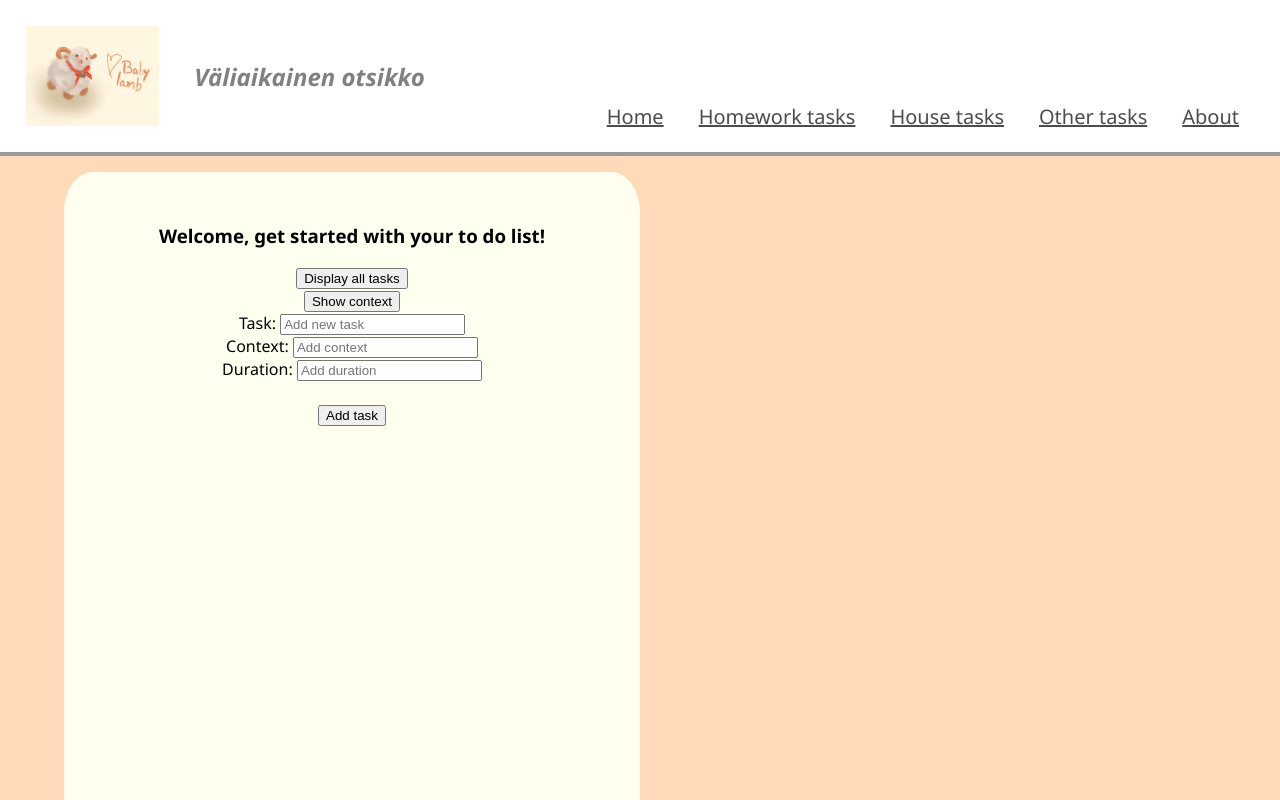
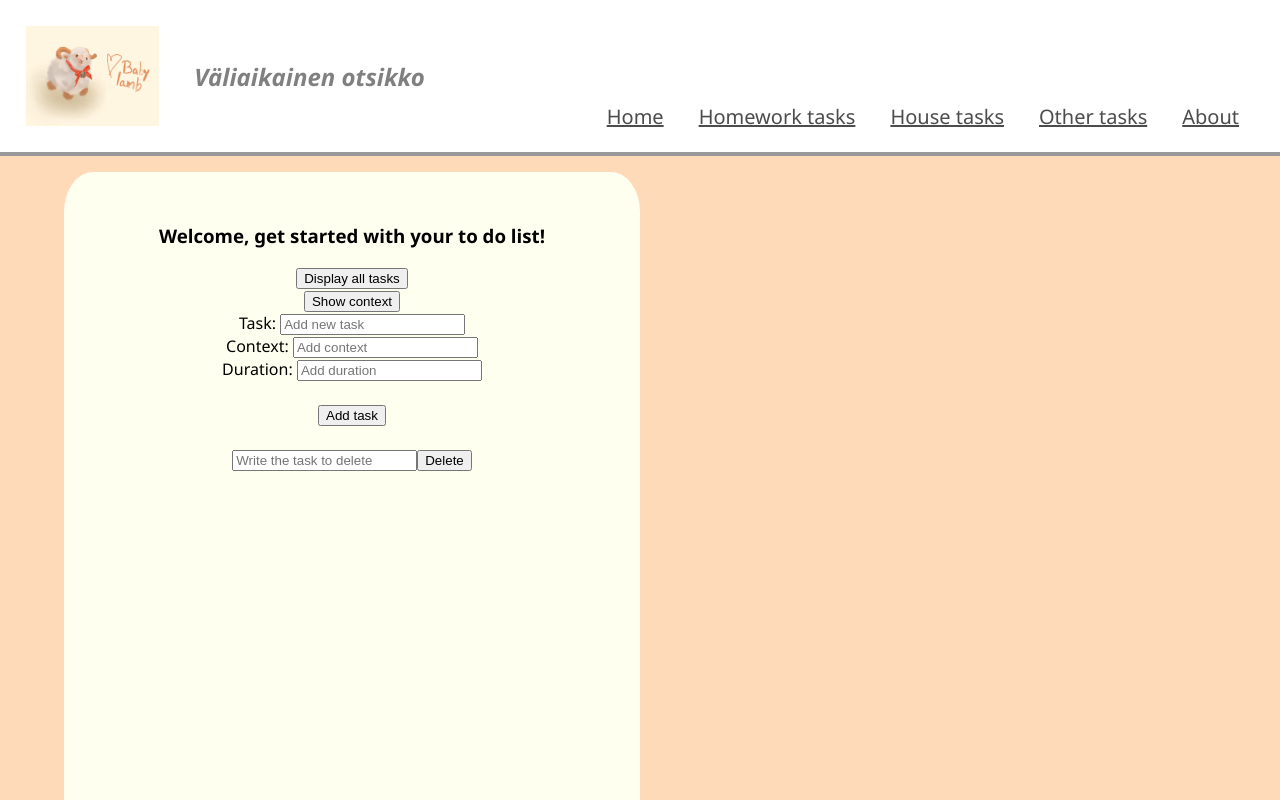
Before and after one commit to Minna-Nguyen/react_harjoitustyo, a React (Create React App) app in the folder project/: page / in a window 1280 px wide. Shown: the top 800 px of the page. Built offline with nearby package versions, Linux system fonts and the light colour scheme.

Commit message:
delete option: TODO: update db real time

```diff
--- a/project/src/Home.js
+++ b/project/src/Home.js
@@ -5,6 +5,9 @@ function Home(props) {
   const [contexts, setShowContext] = useState([]);
   const [showTasks, setShowTasks] = useState(false);
   const [showContexts, setShowContexts] = useState(false);
+  const [deleteTask, setDeleteTask] = useState("");
+  const [remove, setRemove] = useState("");
+  let [test, setTest] = useState([]);
 
   function ShowTasks() {
     // show = true
@@ -46,6 +49,50 @@ function Home(props) {
         setShowContext(data);
       });
   }
+  function DeleteById() {
+    fetch("http://localhost:3010/tasks")
+      .then((response) => response.json())
+      .then((data) => {
+        // to view certain task and its content or whatnot, have to call it array[i].context
+        // console.log(data[0].duration);
+        // task: id 2 where context are ["homework", "other"]
+        // console.log(data[1].context);
+        setTest(data);
+      });
+
+    console.log(test);
+    // const id = 10;
+    console.log(deleteTask);
+    fetch(`http://localhost:3010/tasks/${deleteTask}`, {
+      method: "DELETE",
+      headers: { "Content-Type": "application/json" },
+    })
+      .then((response) => response.json())
+      .then((data) => {
+        setTest(data);
+        // setTest([...remove]);
+        console.log(test);
+      });
+
+    // let arr = [];
+    // console.log(deleteTask);
+    // fetch(`http://localhost:3010/tasks/?task=${deleteTask}`, {
+    //   method: "DELETE",
+    //   headers: { "Content-Type": "application/json" },
+    // })
+    //   .then((response) => response.json())
+    //   .then((data) => {
+    //     // setShowTask(data);
+    //     // console.log(setShowTask(data));
+    //     // data.filter((item) => {
+    //     //   if (deleteTask === item.task) {
+    //     //     console.log(item);
+    //     //   }
+    //     // });
+    //     setTest(data);
+    //     console.log(test);
+    //   });
+  }
 
   return (
     <>
@@ -56,7 +103,17 @@ function Home(props) {
           {showTasks && (
             <div>
               {tasks.map((task) => (
-                <li key={task.id}> {task.task}</li>
+                <>
+                  <li key={task.id}>
+                    {task.task}{" "}
+                    <button
+                      onClick={DeleteById}
+                      onChange={(e) => setDeleteTask(e.target.value)}
+                    >
+                      Task id: {task.id}
+                    </button>
+                  </li>
+                </>
               ))}
             </div>
           )}
@@ -70,6 +127,14 @@ function Home(props) {
             </div>
           )}
           <AddNewTask></AddNewTask>
+          <br></br>
+          <input
+            type="text"
+            placeholder="Write the task to delete"
+            value={deleteTask}
+            onChange={(e) => setDeleteTask(e.target.value)}
+          ></input>
+          <button onClick={DeleteById}>Delete</button>
         </div>
       </div>
     </>
```
